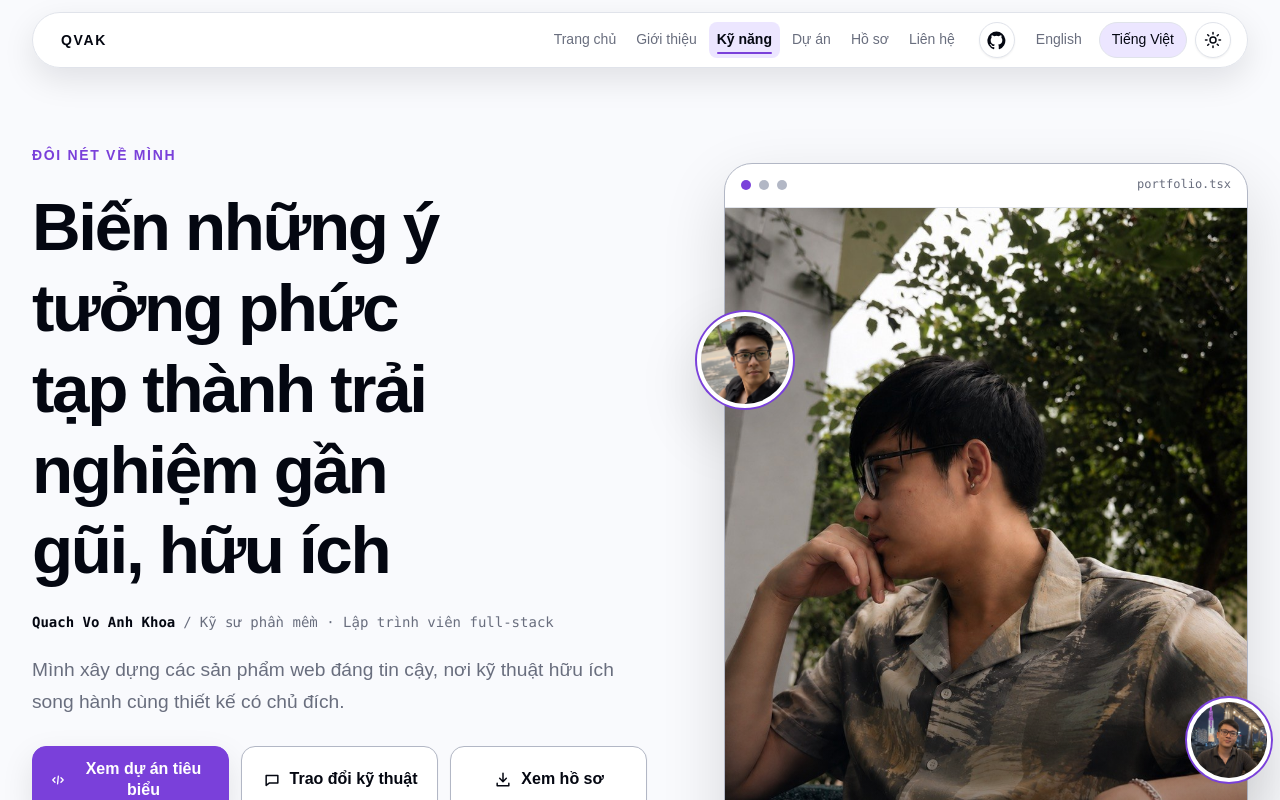
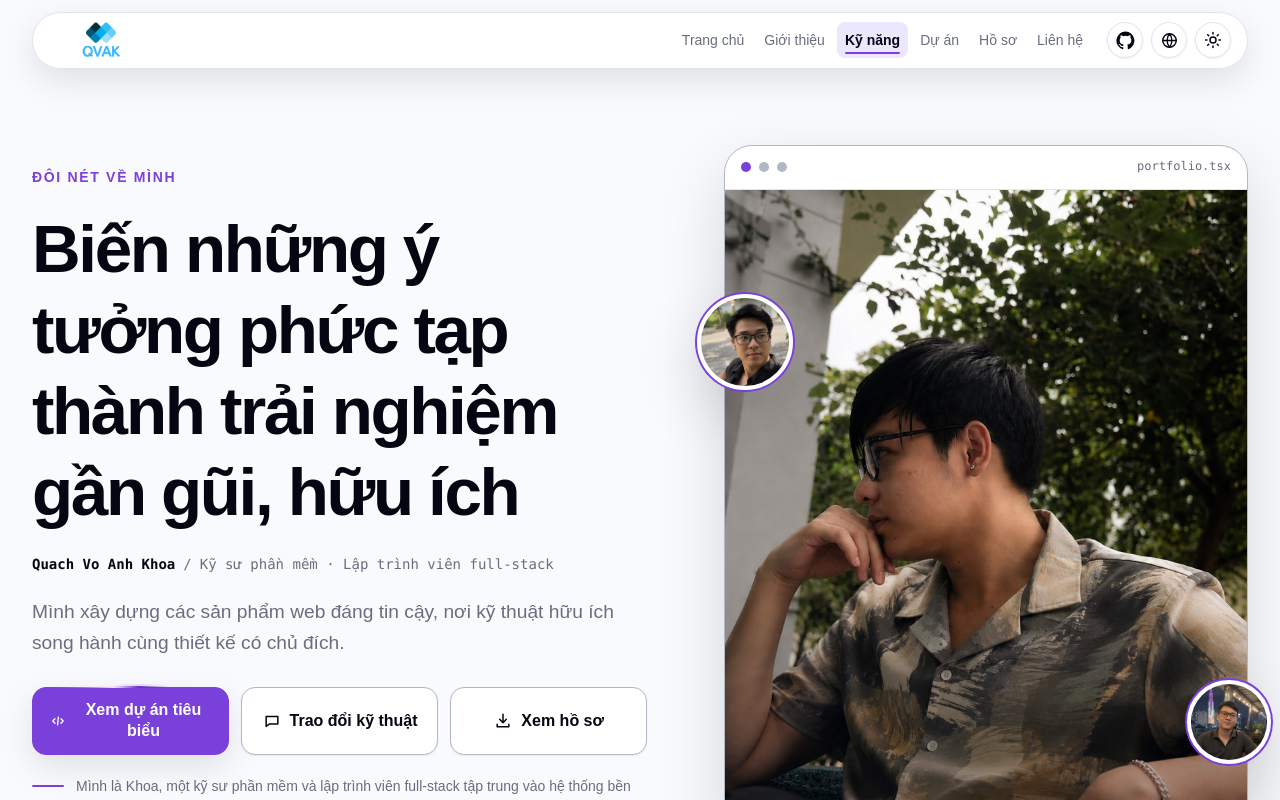
Before and after one commit to Akbi47/qvak-portfolio, a Next.js app: page /vi in a window 1280 px wide. Shown: the top 800 px of the page. Built offline with nearby package versions, Linux system fonts and the light colour scheme.

Commit message:
Polish unified Hero and Header controls (#31)
* refactor: polish hero and locale controls

* fix: restore locale focus and add header logo

---------

Co-authored-by: audition-mld <293917115+audition-mld@users.noreply.github.com>

```diff
--- a/src/components/navigation/site-header.tsx
+++ b/src/components/navigation/site-header.tsx
@@ -1,5 +1,6 @@
 "use client";
 
+import Image from "next/image";
 import { type MouseEvent, useEffect, useRef, useState } from "react";
 
 import type { Locale } from "@/features/i18n/config";
@@ -24,6 +25,8 @@ interface SiteHeaderProps {
   themeToggleMessages: ThemeToggleMessages;
 }
 
+const menuFocusLocaleStorageKey = "qvak.menu-focus-locale";
+
 export function SiteHeader({
   githubUrl,
   locale,
@@ -37,6 +40,7 @@ export function SiteHeader({
   const headerRef = useRef<HTMLElement>(null);
   const menuButtonRef = useRef<HTMLButtonElement>(null);
   const navigationRef = useRef<HTMLDivElement>(null);
+  const restoreMenuFocusAfterLocaleRef = useRef(false);
   const homePath = getLocalizedPathname("/", locale);
 
   useEffect(() => {
@@ -118,12 +122,75 @@ export function SiteHeader({
     return () => window.cancelAnimationFrame(frame);
   }, [locale]);
 
+  useEffect(() => {
+    if (menuOpen) {
+      return;
+    }
+
+    let pendingLocale: string | null = null;
+
+    try {
+      pendingLocale = window.sessionStorage.getItem(menuFocusLocaleStorageKey);
+    } catch {
+      // The instance-local ref still restores focus when storage is unavailable.
+    }
+
+    if (
+      !restoreMenuFocusAfterLocaleRef.current &&
+      pendingLocale !== locale
+    ) {
+      return;
+    }
+
+    if (pendingLocale !== null && pendingLocale !== locale) {
+      return;
+    }
+
+    const frame = window.requestAnimationFrame(() => {
+      restoreMenuFocusAfterLocaleRef.current = false;
+
+      try {
+        if (
+          window.sessionStorage.getItem(menuFocusLocaleStorageKey) === locale
+        ) {
+          window.sessionStorage.removeItem(menuFocusLocaleStorageKey);
+        }
+      } catch {
+        // Focus restoration does not depend on storage cleanup succeeding.
+      }
+
+      menuButtonRef.current?.focus({ preventScroll: true });
+    });
+
+    return () => window.cancelAnimationFrame(frame);
+  }, [locale, menuOpen]);
+
   function closeAfterNavigation() {
     if (menuOpen) {
       setMenuOpen(false);
       window.requestAnimationFrame(() =>
         menuButtonRef.current?.focus({ preventScroll: true }),
       );
+    }
+  }
+
+  function closeAfterLocaleNavigation(targetLocale: Locale) {
+    if (menuOpen) {
+      restoreMenuFocusAfterLocaleRef.current = true;
+
+      if (targetLocale !== locale) {
+        try {
+          window.sessionStorage.setItem(
+            menuFocusLocaleStorageKey,
+            targetLocale,
+          );
+        } catch {
+          // Synchronous focus remains available when storage is blocked.
+        }
+      }
+
+      setMenuOpen(false);
+      menuButtonRef.current?.focus({ preventScroll: true });
     }
   }
 
@@ -180,7 +247,14 @@ export function SiteHeader({
             href={homePath}
             onClick={navigateHome}
           >
-            QVAK
+            <Image
+              alt=""
+              className="site-header__logo-image"
+              height={219}
+              priority
+              src="/images/brand/qvak-logo.png"
+              width={500}
+            />
           </a>
 
           <button
@@ -276,7 +350,7 @@ export function SiteHeader({
               <LocaleSwitcher
                 locale={locale}
                 messages={localeSwitcherMessages}
-                onNavigate={closeAfterNavigation}
+                onNavigate={closeAfterLocaleNavigation}
               />
               <ThemeToggle messages={themeToggleMessages} />
             </div>
--- a/src/features/i18n/locale-switcher.tsx
+++ b/src/features/i18n/locale-switcher.tsx
@@ -1,7 +1,12 @@
 "use client";
 
 import { usePathname, useRouter } from "next/navigation";
-import type { MouseEvent } from "react";
+import {
+  type MouseEvent,
+  useEffect,
+  useRef,
+  useState,
+} from "react";
 
 import { type Locale } from "@/features/i18n/config";
 import type { LocaleSwitcherMessages } from "@/features/i18n/messages/types";
@@ -10,7 +15,7 @@ import { getLocalizedPathname } from "@/features/i18n/routing";
 interface LocaleSwitcherProps {
   locale: Locale;
   messages: LocaleSwitcherMessages;
-  onNavigate?: () => void;
+  onNavigate?: (targetLocale: Locale) => void;
 }
 
 export function LocaleSwitcher({
@@ -20,13 +25,49 @@ export function LocaleSwitcher({
 }: Readonly<LocaleSwitcherProps>) {
   const pathname = usePathname();
   const router = useRouter();
+  const [open, setOpen] = useState(false);
+  const switcherRef = useRef<HTMLDivElement>(null);
+  const triggerRef = useRef<HTMLButtonElement>(null);
+
+  useEffect(() => {
+    if (!open) {
+      return;
+    }
+
+    function closeOnEscape(event: KeyboardEvent) {
+      if (event.key === "Escape") {
+        event.preventDefault();
+        event.stopPropagation();
+        setOpen(false);
+        triggerRef.current?.focus({ preventScroll: true });
+      }
+    }
+
+    function closeOutside(event: PointerEvent) {
+      if (
+        event.target instanceof Node &&
+        !switcherRef.current?.contains(event.target)
+      ) {
+        setOpen(false);
+      }
+    }
+
+    document.addEventListener("keydown", closeOnEscape, true);
+    document.addEventListener("pointerdown", closeOutside);
+
+    return () => {
+      document.removeEventListener("keydown", closeOnEscape, true);
+      document.removeEventListener("pointerdown", closeOutside);
+    };
+  }, [open]);
 
   function preserveLocationDetails(
     event: MouseEvent<HTMLAnchorElement>,
     targetLocale: Locale,
   ) {
     event.preventDefault();
-    onNavigate?.();
+    setOpen(false);
+    onNavigate?.(targetLocale);
 
     const localizedPathname = getLocalizedPathname(pathname, targetLocale);
     router.replace(
@@ -39,9 +80,45 @@ export function LocaleSwitcher({
     { locale: "en" as const, label: messages.english },
     { locale: "vi" as const, label: messages.vietnamese },
   ];
+  const currentLanguage =
+    locale === "en" ? messages.english : messages.vietnamese;
 
   return (
-    <nav aria-label={messages.label} className="locale-switcher">
+    <div className="locale-switcher" ref={switcherRef}>
+      <button
+        aria-controls="locale-options"
+        aria-expanded={open}
+        aria-label={`${messages.label}. ${messages.currentLanguage}: ${currentLanguage}`}
+        className="locale-switcher__trigger"
+        onClick={() => setOpen((current) => !current)}
+        ref={triggerRef}
+        title={`${messages.currentLanguage}: ${currentLanguage}`}
+        type="button"
+      >
+        <svg
+          aria-hidden="true"
+          fill="none"
+          height="19"
+          viewBox="0 0 24 24"
+          width="19"
+        >
+          <circle cx="12" cy="12" r="8.5" stroke="currentColor" strokeWidth="1.8" />
+          <path
+            d="M3.8 12h16.4M12 3.5c2 2.2 3 5 3 8.5s-1 6.3-3 8.5c-2-2.2-3-5-3-8.5s1-6.3 3-8.5Z"
+            stroke="currentColor"
+            strokeLinecap="round"
+            strokeLinejoin="round"
+            strokeWidth="1.8"
+          />
+        </svg>
+      </button>
+
+      <nav
+        aria-label={messages.label}
+        className="locale-switcher__popover"
+        data-open={open ? "true" : "false"}
+        id="locale-options"
+      >
         {options.map((option) => (
           <a
             aria-current={locale === option.locale ? "page" : undefined}
@@ -51,9 +128,27 @@ export function LocaleSwitcher({
             lang={option.locale}
             onClick={(event) => preserveLocationDetails(event, option.locale)}
           >
-          {option.label}
+            <span>{option.locale.toUpperCase()}</span>
+            {locale === option.locale ? (
+              <svg
+                aria-hidden="true"
+                fill="none"
+                height="16"
+                viewBox="0 0 20 20"
+                width="16"
+              >
+                <path
+                  d="m5 10 3 3 7-7"
+                  stroke="currentColor"
+                  strokeLinecap="round"
+                  strokeLinejoin="round"
+                  strokeWidth="2"
+                />
+              </svg>
+            ) : null}
           </a>
         ))}
       </nav>
+    </div>
   );
 }
--- a/src/features/i18n/messages/en.ts
+++ b/src/features/i18n/messages/en.ts
@@ -6,7 +6,8 @@ const messages = {
     description: "Portfolio foundation for Quach Vo Anh Khoa.",
   },
   localeSwitcher: {
-    label: "Language",
+    label: "Change language",
+    currentLanguage: "Current language",
     english: "English",
     vietnamese: "Tiếng Việt",
   },
--- a/src/features/i18n/messages/types.ts
+++ b/src/features/i18n/messages/types.ts
@@ -2,6 +2,7 @@ import type { NavigationSectionId } from "@/features/navigation/config";
 
 export interface LocaleSwitcherMessages {
   label: string;
+  currentLanguage: string;
   english: string;
   vietnamese: string;
 }
--- a/src/features/i18n/messages/vi.ts
+++ b/src/features/i18n/messages/vi.ts
@@ -6,7 +6,8 @@ const messages = {
     description: "Nền tảng portfolio của Quách Võ Anh Khoa.",
   },
   localeSwitcher: {
-    label: "Ngôn ngữ",
+    label: "Đổi ngôn ngữ",
+    currentLanguage: "Ngôn ngữ hiện tại",
     english: "English",
     vietnamese: "Tiếng Việt",
   },
--- a/src/styles/globals.css
+++ b/src/styles/globals.css
@@ -1,4 +1,16 @@
 @import "tailwindcss";
+
+@property --aura-angle {
+  syntax: "<angle>";
+  inherits: false;
+  initial-value: 0deg;
+}
+
+@keyframes aura-spin {
+  to {
+    --aura-angle: 360deg;
+  }
+}
 
 /*
  * Portfolio foundation tokens
@@ -269,8 +281,8 @@ video {
 }
 
 .locale-switcher {
-  display: flex;
-  gap: var(--space-1);
+  position: relative;
+  flex: none;
 }
 
 .site-header {
@@ -298,15 +310,17 @@ video {
 }
 
 .site-header__logo {
+  display: inline-flex;
   flex: none;
-  padding: var(--space-2) var(--space-3);
+  align-items: center;
+  padding-inline: var(--space-2);
   border-radius: var(--radius-pill);
-  color: var(--color-text);
-  font-size: var(--font-size-sm);
-  font-weight: var(--font-weight-bold);
-  letter-spacing: var(--letter-spacing-wide);
-  line-height: 1;
   text-decoration: none;
+}
+
+.site-header__logo-image {
+  width: 5.5rem;
+  height: auto;
 }
 
 .site-header__navigation {
@@ -450,7 +464,7 @@ video {
 }
 
 .home-hero__title {
-  max-width: 13ch;
+  max-width: 15ch;
   font-size: var(--font-size-display);
   font-weight: var(--font-weight-bold);
 }
@@ -482,6 +496,8 @@ video {
 }
 
 .home-hero__action {
+  position: relative;
+  isolation: isolate;
   display: flex;
   min-width: 0;
   min-height: 4.25rem;
@@ -509,6 +525,49 @@ video {
   background: var(--color-accent);
   color: var(--color-text-inverse);
   box-shadow: var(--shadow-md);
+}
+
+.home-hero__action[data-emphasis="primary"]::before,
+.home-hero__action[data-emphasis="primary"]::after {
+  position: absolute;
+  z-index: 0;
+  border-radius: inherit;
+  background: conic-gradient(
+    from var(--aura-angle),
+    transparent 0deg 235deg,
+    color-mix(in oklch, var(--color-text-inverse) 88%, var(--color-accent)) 275deg,
+    var(--color-accent-hover) 315deg,
+    transparent 350deg
+  );
+  content: "";
+  pointer-events: none;
+}
+
+.home-hero__action[data-emphasis="primary"]::before {
+  inset: -2px;
+  padding: 2px;
+  animation: aura-spin 4.8s linear infinite;
+  mask:
+    linear-gradient(#000 0 0) content-box,
+    linear-gradient(#000 0 0);
+  mask-composite: exclude;
+}
+
+.home-hero__action[data-emphasis="primary"]::after {
+  inset: -4px;
+  padding: 4px;
+  opacity: 0.3;
+  filter: blur(0.45rem);
+  animation: aura-spin 4.8s linear infinite;
+  mask:
+    linear-gradient(#000 0 0) content-box,
+    linear-gradient(#000 0 0);
+  mask-composite: exclude;
+}
+
+.home-hero__action > * {
+  position: relative;
+  z-index: 1;
 }
 
 .home-hero__action:hover {
@@ -842,13 +901,61 @@ video {
   font-weight: var(--font-weight-bold);
 }
 
-.locale-switcher a {
+.locale-switcher__trigger {
+  display: inline-grid;
+  width: 2.25rem;
+  height: 2.25rem;
+  padding: 0;
+  place-items: center;
+  border: 1px solid var(--color-border);
+  border-radius: var(--radius-pill);
+  background: var(--color-surface);
+  color: var(--color-text);
+  box-shadow: var(--shadow-sm);
+  cursor: pointer;
+  transition:
+    color var(--motion-duration-fast) var(--motion-ease-standard),
+    background-color var(--motion-duration-fast) var(--motion-ease-standard),
+    border-color var(--motion-duration-fast) var(--motion-ease-standard);
+}
+
+.locale-switcher__trigger:hover,
+.locale-switcher__trigger[aria-expanded="true"] {
+  border-color: var(--color-border-strong);
+  background: var(--color-accent-soft);
+}
+
+.locale-switcher__popover {
+  position: absolute;
+  z-index: 10;
+  right: 0;
+  bottom: calc(100% + var(--space-2));
+  display: none;
+  min-width: 6.5rem;
+  padding: var(--space-1);
+  gap: var(--space-1);
+  border: 1px solid var(--color-border);
+  border-radius: var(--radius-md);
+  background: var(--color-surface-elevated);
+  box-shadow: var(--shadow-lg);
+}
+
+.locale-switcher__popover[data-open="true"] {
+  display: grid;
+}
+
+.locale-switcher__popover a {
+  display: flex;
+  min-height: 2.5rem;
+  align-items: center;
+  justify-content: space-between;
+  gap: var(--space-4);
   padding: var(--space-2) var(--space-3);
   border: 1px solid transparent;
-  border-radius: var(--radius-pill);
+  border-radius: var(--radius-sm);
   color: var(--color-text-muted);
   font-size: var(--font-size-sm);
-  font-weight: var(--font-weight-medium);
+  font-weight: var(--font-weight-semibold);
   line-height: 1.25;
   text-decoration: none;
   transition:
@@ -857,14 +964,27 @@ video {
     border-color var(--motion-duration-fast) var(--motion-ease-standard);
 }
 
-.locale-switcher a:hover {
+.locale-switcher__popover a:hover {
+  background: var(--color-surface-subtle);
   color: var(--color-text);
 }
 
-.locale-switcher a[aria-current="page"] {
+.locale-switcher__popover a[aria-current="page"] {
   border-color: var(--color-border);
   background: var(--color-accent-soft);
   color: var(--color-text);
+}
+
+.locale-switcher__popover a[aria-current="page"]::before {
+  width: 0.25rem;
+  height: 1rem;
+  border-radius: var(--radius-pill);
+  background: var(--color-accent);
+  content: "";
+}
+
+.locale-switcher__popover a[aria-current="page"] span {
+  margin-inline-end: auto;
 }
 
 .theme-toggle {
@@ -1048,6 +1168,11 @@ video {
     padding-block-start: 0;
     border-block-start: 0;
   }
+
+  .locale-switcher__popover {
+    top: calc(100% + var(--space-2));
+    bottom: auto;
+  }
 }
 
 @media (prefers-reduced-motion: reduce) {
@@ -1069,4 +1194,10 @@ video {
     animation-iteration-count: 1 !important;
     transition-duration: 0.01ms !important;
   }
+
+  .home-hero__action[data-emphasis="primary"]::before,
+  .home-hero__action[data-emphasis="primary"]::after {
+    --aura-angle: 110deg;
+    animation: none !important;
+  }
 }
```
Also changed, not shown: public/images/brand/qvak-logo.png (added), 4 other files (tests, documents, lock files or other folders). Lines whose indentation alone changed are shown as unchanged.
